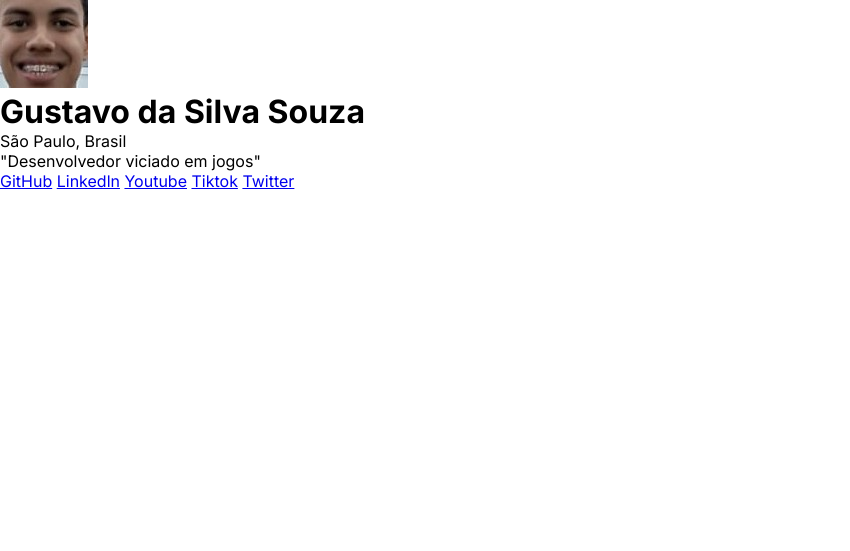
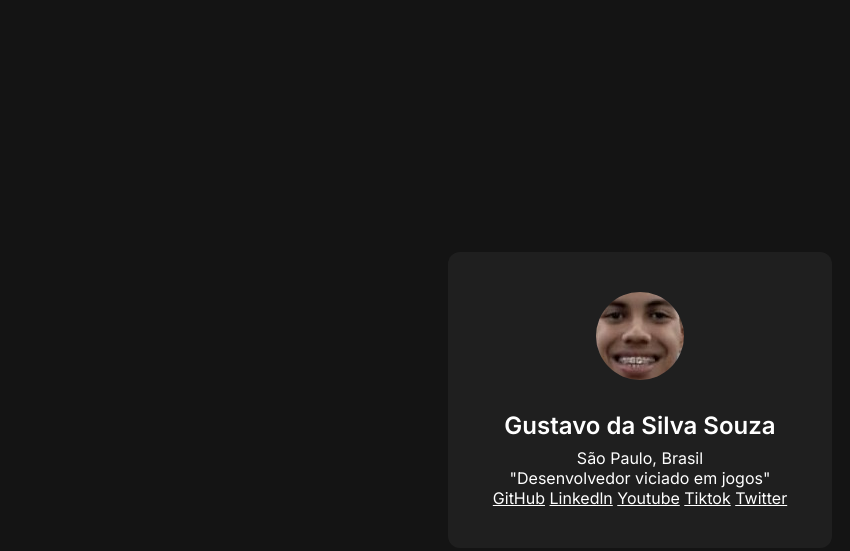
Before and after one commit to GustavoDaSilvaS12B/meus-links, a plain HTML site: page index.html in a window 1280 px wide. Shown: the whole page, without its empty margins (0-850 px from the left). Drawn offline with Linux system fonts and the light colour scheme.

Commit message:
continuação do desenvolvimento do CSS e alteração de um parágrafo do HTML para strong

```diff
--- a/style.css
+++ b/style.css
@@ -5,3 +5,41 @@
     font-family: "Inter", sans-serif;
 
 }
+
+body{
+    background-color: #141414;
+    height: 100vh;
+    display: flex;
+    justify-content: center;
+    align-items: center;
+
+}
+
+div {
+    background-color: #1f1f1f;
+    width: 384px;
+    padding: 40px;
+    text-align: center;
+    border-radius: 12px;
+}
+
+h1,p,a{
+    color: #FFF;
+}
+
+
+div img {
+    border-radius: 50%;
+    margin-bottom: 24px;
+}
+
+div h1 {
+    font-size: 24px;
+    line-height: 36px;
+    font-weight: 600;
+    margin-bottom: 4px;
+}
+
+div p {
+
+}
```
